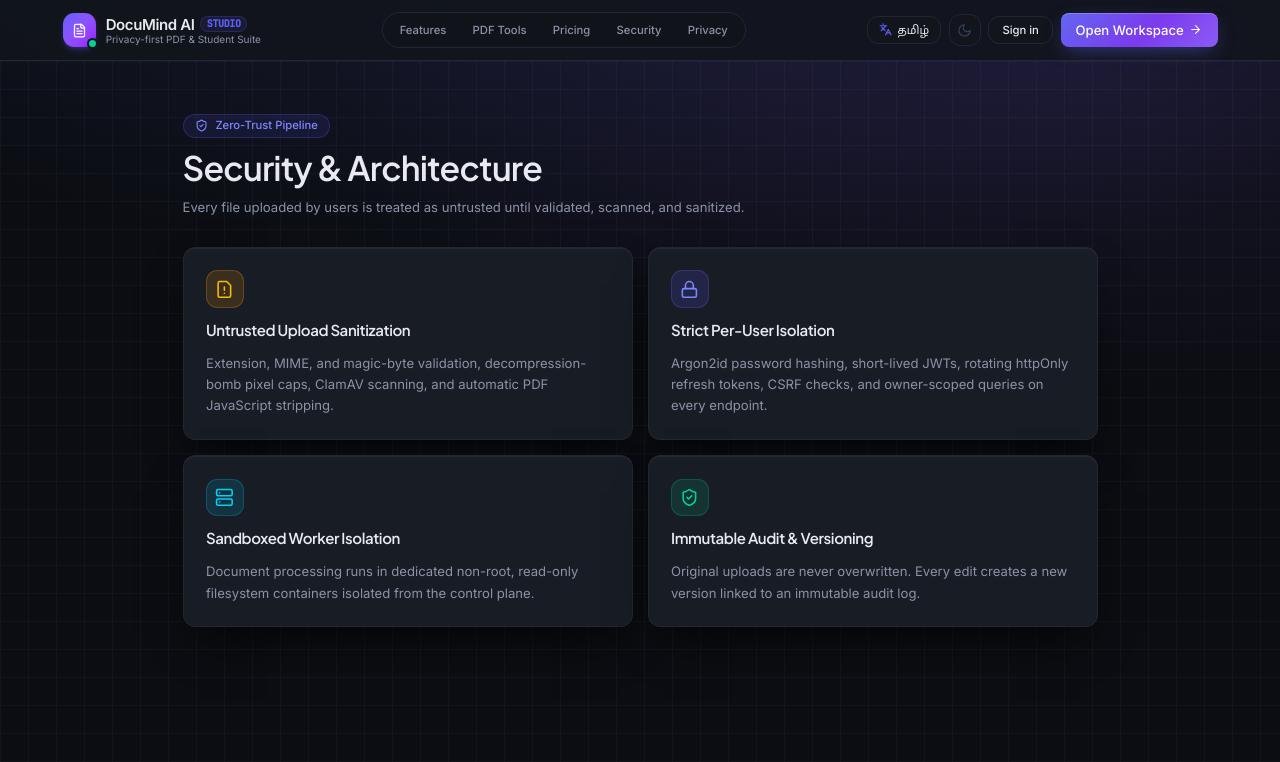
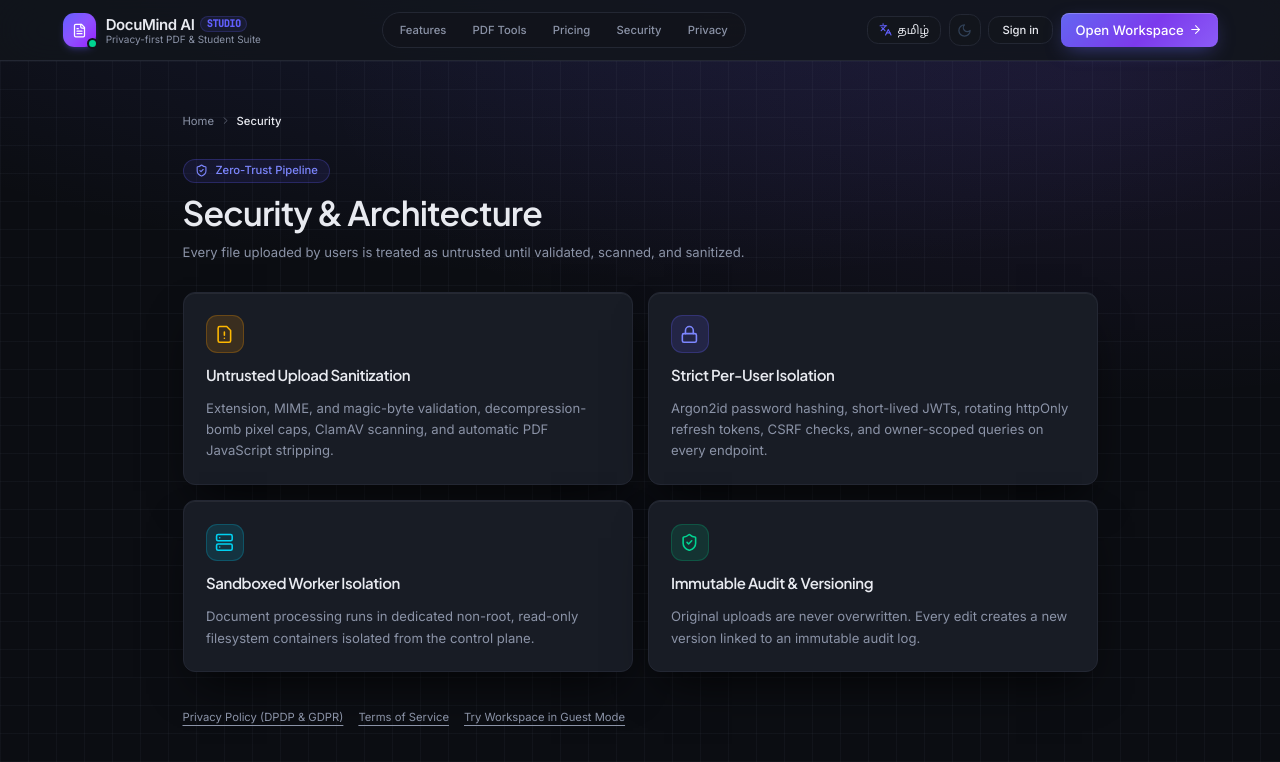
Before and after one commit to nanthishvaran17/DocuMind-AI, a Next.js app in the folder apps/web/: page /security in a window 1280 px wide. Shown: the top 762 px of the page. Built offline with nearby package versions, Linux system fonts and the light colour scheme; no server answers.

Commit message:
chore(web): add metadata and breadcrumbs to security and terms pages

```diff
--- a/apps/web/src/app/security/page.tsx
+++ b/apps/web/src/app/security/page.tsx
@@ -1,5 +1,15 @@
+import Link from "next/link";
 import { ShieldCheck, Lock, FileWarning, Server } from "lucide-react";
+import { Breadcrumbs } from "@/components/Breadcrumbs";
 import { Navbar } from "@/components/Navbar";
+import { buildPageMetadata } from "@/lib/siteConfig";
+
+export const metadata = buildPageMetadata({
+  title: "Security & Zero-Trust Architecture",
+  description:
+    "Explore DocuMind AI upload sanitization, ClamAV malware scanning, PDF script stripping, isolated workers, and immutable v1 version history.",
+  path: "/security",
+});
 
 export default function SecurityPage() {
   const pillars = [
@@ -34,6 +44,7 @@ export default function SecurityPage() {
       <Navbar />
       <main className="flex-1 dm-grid-bg">
         <div className="max-w-5xl mx-auto px-4 sm:px-6 py-14 space-y-8">
+          <Breadcrumbs items={[{ label: "Home", href: "/" }, { label: "Security" }]} />
           <div className="space-y-3">
             <div className="inline-flex items-center gap-2 px-3 py-1 rounded-full border border-indigo-500/25 bg-indigo-500/10 text-indigo-400 text-xs font-medium">
               <ShieldCheck className="h-3.5 w-3.5" />
@@ -60,6 +71,18 @@ export default function SecurityPage() {
               );
             })}
           </div>
+
+          <div className="flex flex-wrap gap-4 text-xs text-[var(--dm-muted)] pt-2">
+            <Link href="/privacy" className="hover:text-[var(--dm-text)] underline underline-offset-4">
+              Privacy Policy (DPDP &amp; GDPR)
+            </Link>
+            <Link href="/terms" className="hover:text-[var(--dm-text)] underline underline-offset-4">
+              Terms of Service
+            </Link>
+            <Link href="/app" className="hover:text-[var(--dm-text)] underline underline-offset-4">
+              Try Workspace in Guest Mode
+            </Link>
+          </div>
         </div>
       </main>
     </div>
--- a/apps/web/src/app/terms/page.tsx
+++ b/apps/web/src/app/terms/page.tsx
@@ -1,5 +1,15 @@
+import Link from "next/link";
 import { Scale } from "lucide-react";
+import { Breadcrumbs } from "@/components/Breadcrumbs";
 import { Navbar } from "@/components/Navbar";
+import { buildPageMetadata } from "@/lib/siteConfig";
+
+export const metadata = buildPageMetadata({
+  title: "Terms of Service",
+  description:
+    "DocuMind AI Terms of Service covering document ownership, acceptable use, and honest compression and conversion measurements.",
+  path: "/terms",
+});
 
 export default function TermsPage() {
   return (
@@ -7,6 +17,7 @@ export default function TermsPage() {
       <Navbar />
       <main className="flex-1 dm-grid-bg">
         <div className="max-w-3xl mx-auto px-4 sm:px-6 py-14 space-y-6">
+          <Breadcrumbs items={[{ label: "Home", href: "/" }, { label: "Terms of Service" }]} />
           <div className="space-y-3">
             <div className="inline-flex items-center gap-2 px-3 py-1 rounded-full border border-indigo-500/25 bg-indigo-500/10 text-indigo-400 text-xs font-medium">
               <Scale className="h-3.5 w-3.5" />
@@ -26,6 +37,18 @@ export default function TermsPage() {
               DocuMind AI reports real compression and conversion measurements honestly. Heavily designed or scanned PDFs may lose visual fidelity under aggressive KB compression; always inspect your output before official portal submission.
             </p>
           </section>
+
+          <div className="flex flex-wrap gap-4 text-xs text-[var(--dm-muted)] pt-2">
+            <Link href="/privacy" className="hover:text-[var(--dm-text)] underline underline-offset-4">
+              Privacy Policy
+            </Link>
+            <Link href="/security" className="hover:text-[var(--dm-text)] underline underline-offset-4">
+              Security Architecture
+            </Link>
+            <Link href="/app" className="hover:text-[var(--dm-text)] underline underline-offset-4">
+              Open Document Workspace
+            </Link>
+          </div>
         </div>
       </main>
     </div>
```
